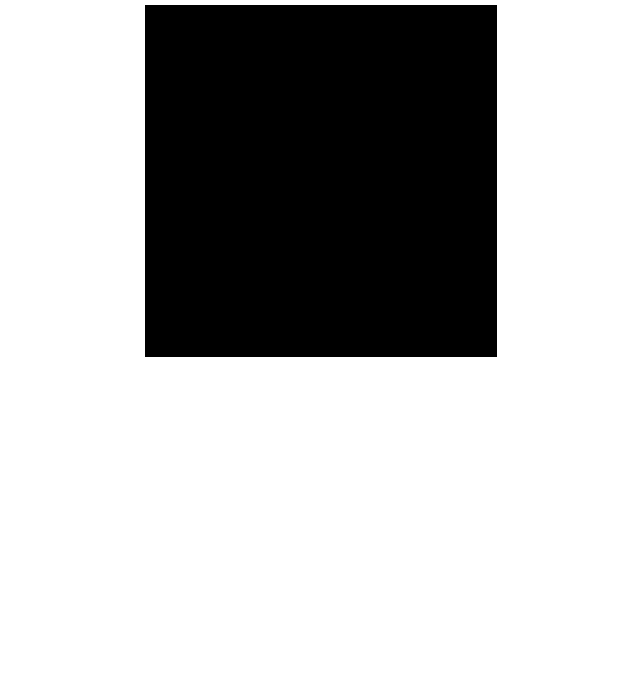
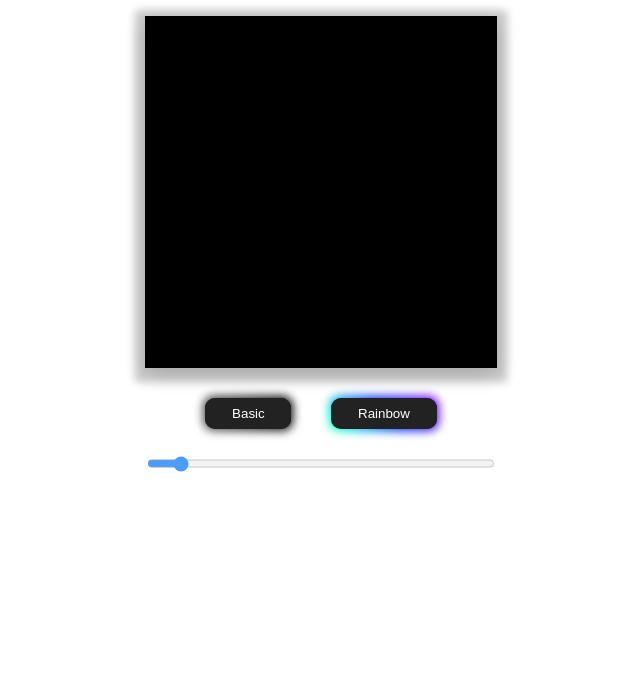
Before and after one commit to Sam-WebP/etch-a-sketch, a plain HTML site: page index.html in a window 1280 px wide. Shown: the part 104-800 px from the top of the page, without its empty margins (319-959 px from the left). Drawn offline with Linux system fonts and the light colour scheme.

Commit message:
Add basic and rainbow button as well as a shadow as a background

```diff
--- a/index.html
+++ b/index.html
@@ -6,30 +6,36 @@
     <meta name="viewport" content="width=device-width, initial-scale=1.0">
 
     <link rel="stylesheet" href="style.css"/>
-    <title>Etch-a-sketch</title>
+    <title>ETCH-A-SKETCH</title>
 </head>
 <body>
 
-
-    <h1>Etch-a-sketch</h1>
-
-        <div class="slidecontainer">
-
-            <input type="range" min="3" max="100" value="16" class="slider" id="myRange">
-          </div>
-
-
-    <div id="master-container">
+    <h1>ETCH-A-SKETCH</h1>
 
 
 
-    </div>
+    <div id="page-content">
+
+
+        <div id="align-container">
 
 
 
+            <div id="master-container"></div>
 
+            <button class="basic" role="button">Basic</button>
 
+            <button class="button-85" role="button">Rainbow</button>
 
+            <div class="slidecontainer">
+
+                <input type="range" min="9" max="100" value="16" class="slider" id="myRange">
+
+            </div>
+
+        </div>
+
+    </div>
 
     <script src="script.js"></script>
 
--- a/script.js
+++ b/script.js
@@ -17,12 +17,13 @@ let gridSize
 slider.oninput = function() {
     sliderOutput = this.value;
     createGridContainer(sliderOutput);
-    document.querySelectorAll(".boxClass").forEach(e => e.addEventListener("mouseover", (event) =>{event.target.style.backgroundColor = "purple";}));
+    document.querySelectorAll(".boxClass").forEach(e => e.addEventListener("mouseover", (event) =>{event.target.style.backgroundColor = "white";}));
   }
 
 //function that creates 16x16 grid on load of the window
 window.onload = function() {
     firstLoad();
+    sliderOutput = 16
   };
 
 function createGridContainer (gridSize) {
@@ -81,7 +82,7 @@ function firstLoad() {
         //box.style.border = '1px solid grey';
         box.style.backgroundColor = 'black';
         box.classList.add('boxClass');
-        document.querySelectorAll(".boxClass").forEach(e => e.addEventListener("mouseover", (event) =>{event.target.style.backgroundColor = "purple";}));
+        document.querySelectorAll(".boxClass").forEach(e => e.addEventListener("mouseover", (event) =>{event.target.style.backgroundColor = "White";}));
         boxContain.appendChild(box);
 
 }
--- a/style.css
+++ b/style.css
@@ -1,6 +1,8 @@
 h1 {
     text-align: center;
     font-weight: 900;
+    font-family: Verdana, sans-serif;
+    font-size: xxx-large;
 }
 
 
@@ -37,3 +39,152 @@ h1 {
 .boxClass:hover {
     background-color: red;
 }
+
+.slidecontainer p {
+  margin: 0px;
+
+}
+
+#align-container {
+  display: flex;
+  flex-wrap: wrap;
+  justify-content: center;
+  width: 352px;
+}
+
+#page-content {
+  display: flex;
+  justify-content: center;
+}
+
+.button-85 {
+  padding: 0.6em 2em;
+  border: none;
+  outline: none;
+  color: rgb(255, 255, 255);
+  background: #111;
+  cursor: pointer;
+  position: relative;
+  z-index: 0;
+  border-radius: 10px;
+  user-select: none;
+  -webkit-user-select: none;
+  touch-action: manipulation;
+  margin: 20px;
+  margin-top: 30px;
+}
+
+.button-85:before {
+  content: "";
+  background: linear-gradient(
+    45deg,
+    #ff0000,
+    #ff7300,
+    #fffb00,
+    #48ff00,
+    #00ffd5,
+    #002bff,
+    #7a00ff,
+    #ff00c8,
+    #ff0000
+  );
+  position: absolute;
+  top: -2px;
+  left: -2px;
+  background-size: 400%;
+  z-index: -1;
+  filter: blur(5px);
+  -webkit-filter: blur(5px);
+  width: calc(100% + 4px);
+  height: calc(100% + 4px);
+  animation: glowing-button-85 20s linear infinite;
+  transition: opacity 0.3s ease-in-out;
+  border-radius: 10px;
+}
+
+@keyframes glowing-button-85 {
+  0% {
+    background-position: 0 0;
+  }
+  50% {
+    background-position: 400% 0;
+  }
+  100% {
+    background-position: 0 0;
+  }
+}
+
+.button-85:after {
+  z-index: -1;
+  content: "";
+  position: absolute;
+  width: 100%;
+  height: 100%;
+  background: #222;
+  left: 0;
+  top: 0;
+  border-radius: 10px;
+}
+
+.basic {
+  padding: 0.6em 2em;
+  border: none;
+  outline: none;
+  color: rgb(255, 255, 255);
+  background: #111;
+  cursor: pointer;
+  position: relative;
+  z-index: 0;
+  border-radius: 10px;
+  user-select: none;
+  -webkit-user-select: none;
+  touch-action: manipulation;
+  margin: 20px;
+  margin-top: 30px;
+}
+
+.basic:before {
+  content: "";
+  background: linear-gradient(
+    45deg,
+    #000000,
+    #9f9f9f,
+    #b4b4b4,
+    #797979,
+    #525353,
+    #292929,
+    #000000,
+    #000000,
+    #000000
+  );
+  position: absolute;
+  top: -2px;
+  left: -2px;
+  background-size: 400%;
+  z-index: -1;
+  filter: blur(5px);
+  -webkit-filter: blur(5px);
+  width: calc(100% + 4px);
+  height: calc(100% + 4px);
+  animation: glowing-button-85 20s linear infinite;
+  transition: opacity 0.3s ease-in-out;
+  border-radius: 10px;
+}
+
+.basic:after {
+  z-index: -1;
+  content: "";
+  position: absolute;
+  width: 100%;
+  height: 100%;
+  background: #222;
+  left: 0;
+  top: 0;
+  border-radius: 10px;
+}
+
+#master-container {
+  width: 1000px;
+  box-shadow: 0 4px 8px 10px rgba(0, 0, 0, 0.2), 0 6px 20px 0 rgba(0, 0, 0, 0.19);
+  text-align: center;
+  }
```
